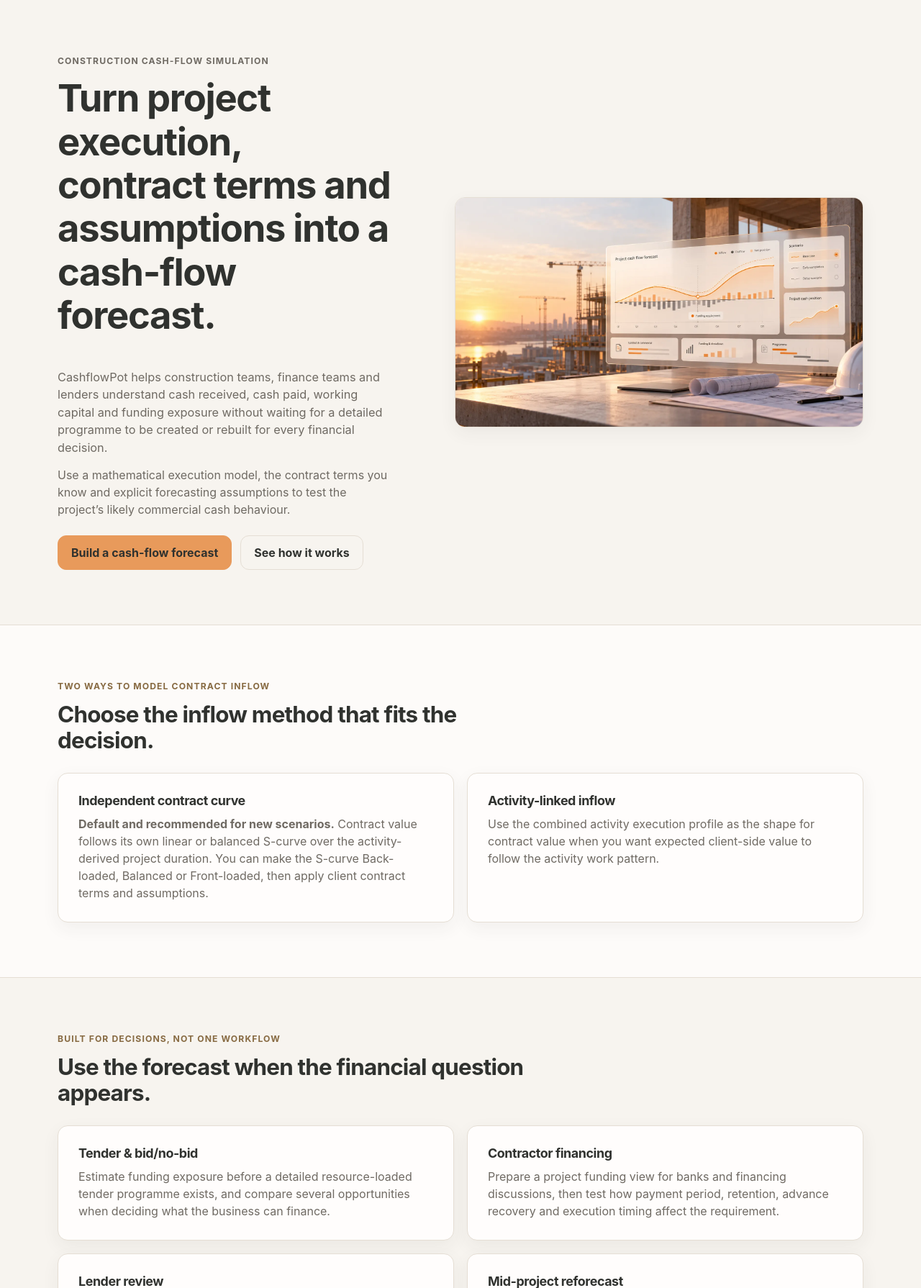
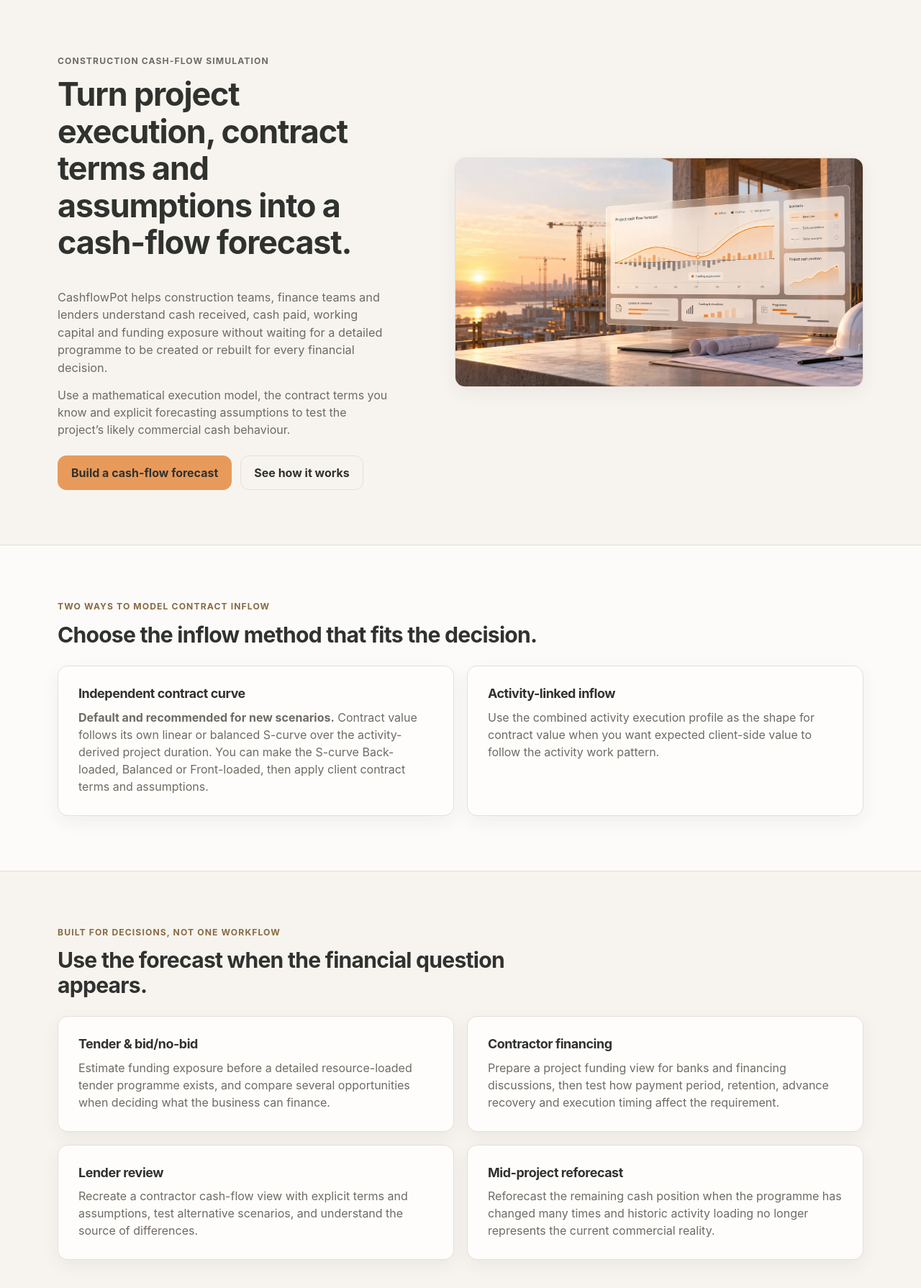
Before and after one commit to iqmia/q_flow, a Flask app: template site/templates/index.html in a window 1280 px wide. Shown: the part 73-1863 px from the top of the page at 72% size. Run offline with Flask 3, Linux system fonts and the light colour scheme; the template is opened without the code that fills it, so the values that code supplies are empty; parts of the project's set-up code (start-up, migrations or seed data) failed here and were passed over.

Commit message:
style: refine desktop heading proportions

```diff
--- a/site/static/css/responsive-scale.css
+++ b/site/static/css/responsive-scale.css
@@ -2,11 +2,11 @@
    headings dominate desktop/laptop viewports. Loaded after the shared styles. */
 
 h1 {
-  font-size: clamp(2.5rem, 4.1vw, 4.15rem);
+  font-size: clamp(2.5rem, 3.5vw, 4rem);
 }
 
 h2 {
-  font-size: clamp(1.55rem, 2.45vw, 2.2rem);
+  font-size: clamp(1.55rem, 2.35vw, 2.15rem);
 }
 
 .hero {
@@ -19,21 +19,21 @@ h2 {
 }
 
 .hero__content {
-  max-width: 610px;
+  max-width: 630px;
 }
 
 .hero__content h1 {
-  max-width: 610px;
+  max-width: 630px;
   margin-bottom: 20px;
 }
 
 .hero__lead {
-  max-width: 590px;
-  font-size: clamp(1.02rem, 1.25vw, 1.16rem);
+  max-width: 600px;
+  font-size: clamp(1.02rem, 1.2vw, 1.14rem);
 }
 
 .hero__support {
-  max-width: 590px;
+  max-width: 600px;
   margin-bottom: 24px;
 }
 
@@ -68,7 +68,7 @@ main .site-shell > h1 {
 
 @media (max-width: 1100px) {
   h1 {
-    font-size: clamp(2.45rem, 5vw, 3.55rem);
+    font-size: clamp(2.45rem, 5vw, 3.45rem);
   }
 
   .hero__grid {
@@ -84,7 +84,7 @@ main .site-shell > h1 {
 
 @media (max-width: 900px) {
   h1 {
-    font-size: clamp(2.4rem, 6.6vw, 3.2rem);
+    font-size: clamp(2.4rem, 6.6vw, 3.15rem);
   }
 
   .hero {
```
